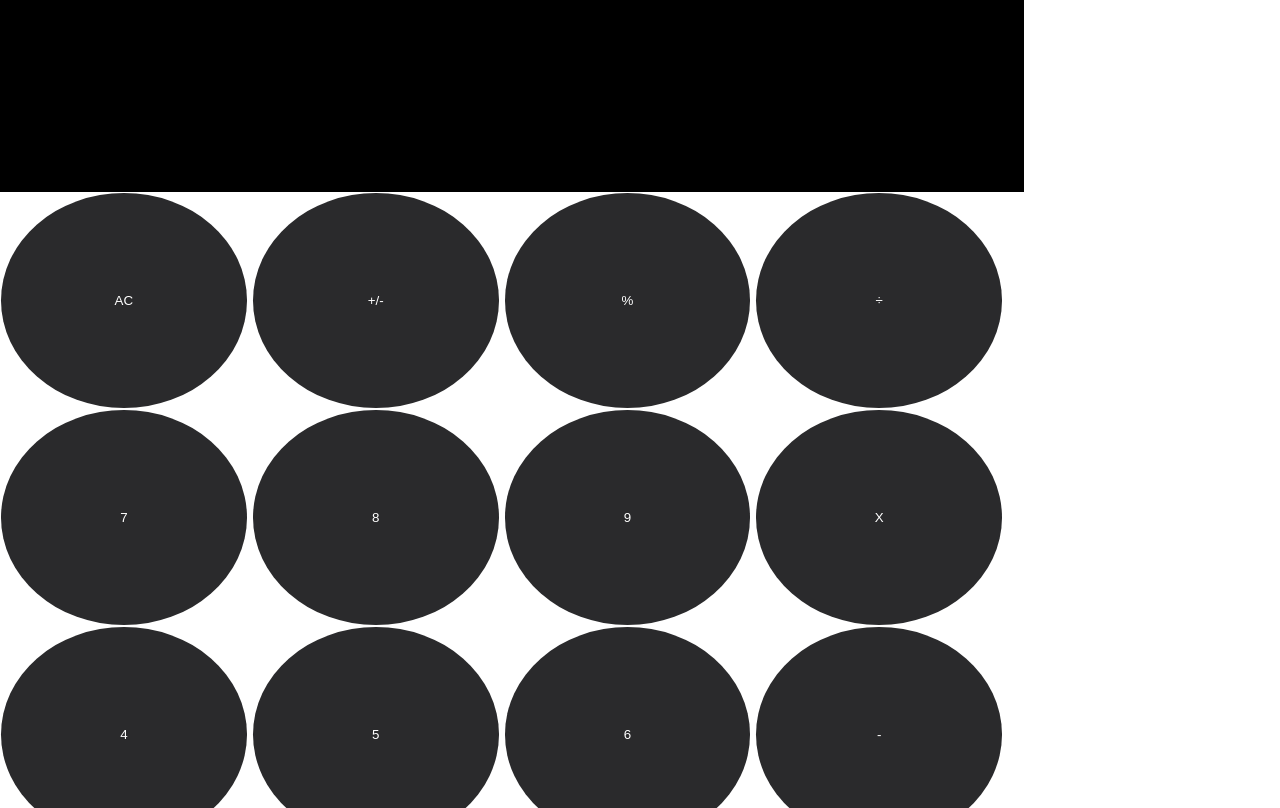
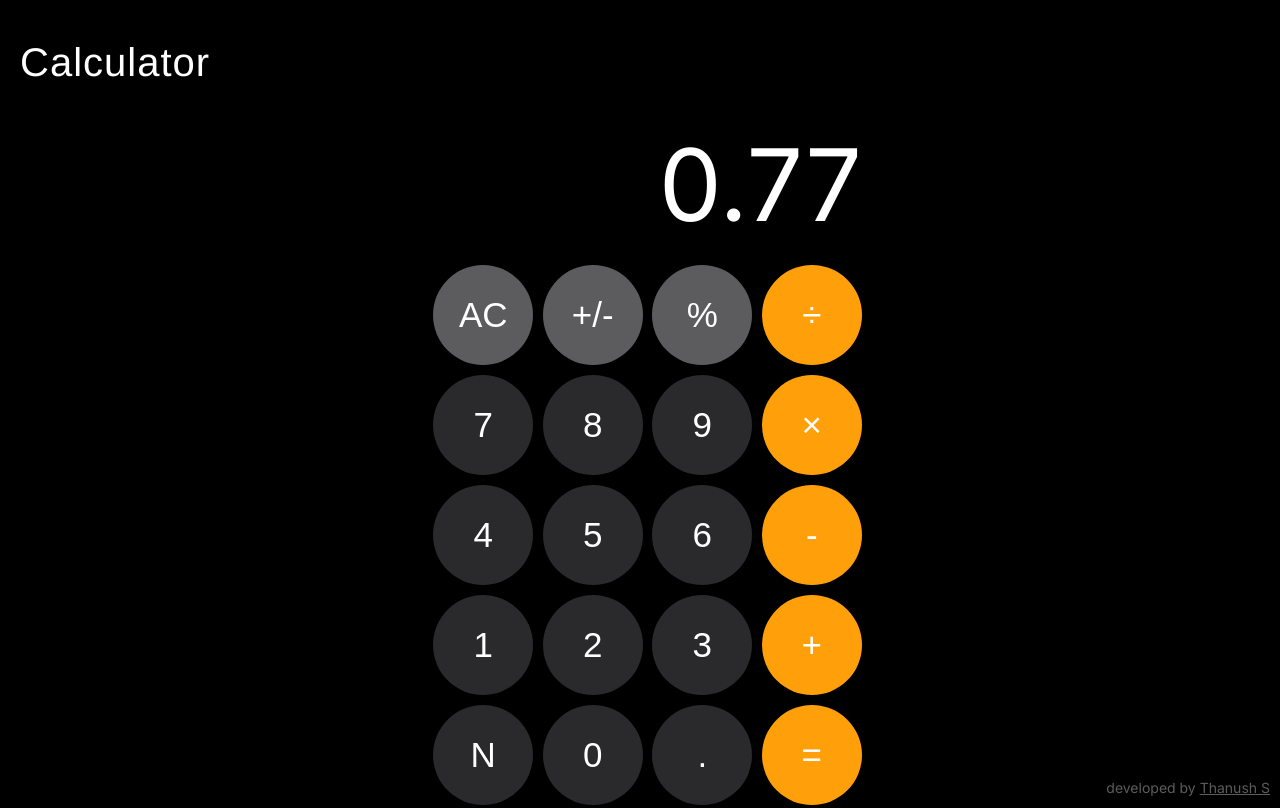
Before and after one commit to thanush-git/Calculator, a plain HTML site: page index.html in a window 1280 px wide. Shown: the top 808 px of the page. Drawn offline with Linux system fonts and the light colour scheme.

Commit message:
Added styles

```diff
--- a/index.html
+++ b/index.html
@@ -9,33 +9,39 @@
 </head>
 
 <body>
+    <p id="cal-title">Calculator</p>
     <div class="main-container">
         <div class="cal-container">
-            <div class="cal-display"> </div>
+            <div class="cal-display">0.77 </div>
             <div class="cal-buttons">
-                <button id="AC">AC</button>
-                <button id="toggle">+/-</button>
-                <button id="%">%</button>
-                <button id="/">÷</button>
+                <button class="lg" id="AC">AC</button>
+                <button class="lg" id="toggle">+/-</button>
+                <button class="lg" id="%">%</button>
+                <button class="or" id="/">÷</button>
+                <br>
                 <button id="7">7</button>
                 <button id="8">8</button>
                 <button id="9">9</button>
-                <button id="X">X</button>
+                <button class="or" id="X">×</button>
+                <br>
                 <button id="4">4</button>
                 <button id="5">5</button>
                 <button id="6">6</button>
-                <button id="-">-</button>
+                <button class="or" id="-">-</button>
+                <br>
                 <button id="1">1</button>
                 <button id="2">2</button>
                 <button id="3">3</button>
-                <button id="+">+</button>
+                <button class="or" id="+">+</button>
+                <br>
                 <button id="N">N</button>
                 <button id="0">0</button>
                 <button id=".">.</button>
-                <button id="=">=</button>
+                <button class="or" id="=">=</button>
             </div>
         </div>
     </div>
+    <p id="cal-footer">developed by <a href="https://github.com/thanush-git">Thanush S</a></p>
 </body>
 
 </html>
--- a/style.css
+++ b/style.css
@@ -1,33 +1,69 @@
+@import url('https://fonts.googleapis.com/css2?family=Inter:ital,opsz,wght@0,14..32,100..900;1,14..32,100..900&display=swap');
+
 body{
     margin: 0;
+    background-color: black;
+    font-family: "Inter", serif;
 }
 
+#cal-title{
+    color: white;
+    font-size: 40px;
+    padding-left: 20px;
+    font-family: Helvetica, sans-serif;
+    letter-spacing: 1px;
+}
 .main-container{
-    height: 100vh;
+    display: flex;
+    justify-content: center;
+    align-items: center;
+    height: 80vh;
     width: 100vw;
 }
 
 .cal-container{
     height: 80vh;
-    width: 80vw;
+
 }
 
 .cal-display{
+    display: flex;
+    justify-content: flex-end;
+    align-items: end;
     background-color: black;
-    height: 30%;
-    width: 100%;
-
+    height: 15vh;
+    color: white;
+    font-size: 100px;
 }
 
 .cal-buttons{
-    height: 70%;
+    padding-top: 10px;
+    padding-left: 10px;
 }
+
 button{
     color: white;
     background-color: #2A2A2C;
     border: 0;
-    height: 48%;
-    width: 24%;
+    height: 100px;
+    width: 100px;
     border-radius: 50%;
-    margin: 1px;
+    font-size: 35px;
+    margin-left: 5px;
+    margin-top: 10px;
 }
+
+.lg{
+    background-color: #5C5C5F;
+}
+
+.or{
+    background-color: #FF9F0A;
+}
+
+#cal-footer, a{
+    color: #5C5C5F;
+    font-size: 14px;
+    text-align: end;
+    padding-right: 5px;
+}
```
